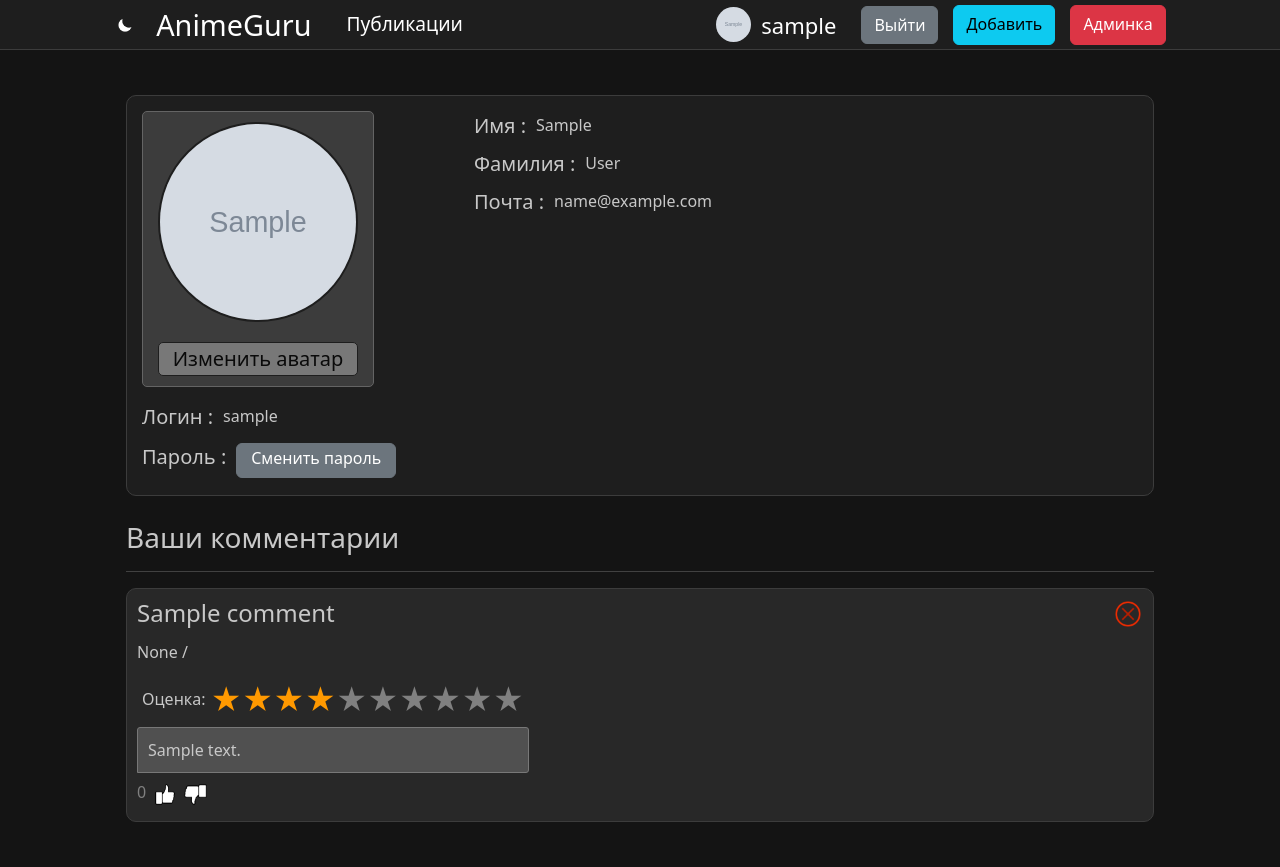
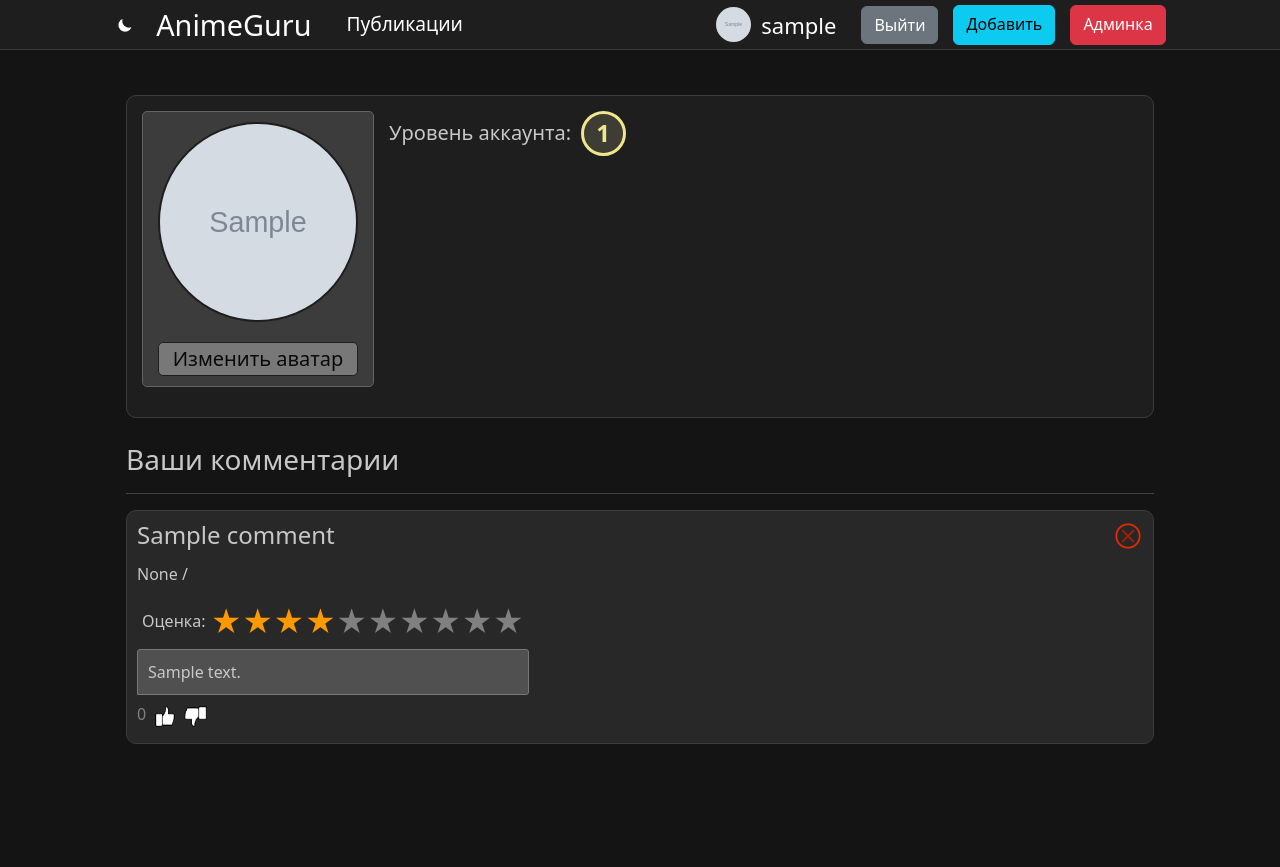
Before and after one commit to DimaPopkov/AnimeGuru, a Django app: page /user/ in a window 1280 px wide. After the commit the page ends 744 px from the top, so only its background shows below. Run offline with Django 5.2, Linux system fonts and the light colour scheme; a user stored in the database is signed in; tables that the repository leaves empty hold one stand-in row (values such as "Sample post"); grey boxes marked "Sample" are stand-in pictures; some libraries are stand-ins or nearby versions; some web fonts are replaced.

Commit message:
Beta vers 0.5.0 (Global system fixes + new functional for user + Copyright problem fix)

```diff
--- a/main/models.py
+++ b/main/models.py
@@ -151,7 +151,9 @@ class CommentAction(models.Model):
 class Profile(models.Model):
     user = models.OneToOneField(User, on_delete=models.CASCADE)
     image = models.ImageField(upload_to='avatars/', default="avatars/null_avatar.png", blank=True)
-    favourites = models.ManyToManyField(Product)
+    rank = models.IntegerField('Ранг пользователя', default=0)
+    color = models.TextField('Цвет пользователя', default='white')
+    favourites = models.ManyToManyField(Product, null=True, blank=True)
 
     def __str__(self):
         return self.user.username
--- a/main/templates/main/base.html
+++ b/main/templates/main/base.html
@@ -13,6 +13,7 @@
 
     <link id="favicon" rel="icon" href="{% static 'favicon2.ico' %}" type="image/x-icon">
 
+    <link rel="stylesheet" href="{% static './main/nickname.css' %}">
     <link rel="stylesheet" href="{% static './main/css.css' %}">
     <link rel="stylesheet" href="{% static './main/adaptive.css' %}">
 
@@ -25,7 +26,19 @@
     <script src="{% static 'main/js/swiper-bundle.min.js' %}"></script>
     <script src="{% static 'main/js/choices.min.js' %}"></script>
 </head>
-<body id="products-list-container" class="body">
+<body id="products-list-container" class="body" style="--rank-color:
+    {% if request.user.profile.rank >= 10 %}
+        rgb(255, 215, 0)
+    {% elif request.user.profile.rank >= 5 %}
+        rgb(220, 20, 60)
+    {% elif request.user.profile.rank >= 3 %}
+        rgb(255, 69, 0)
+    {% elif request.user.profile.rank == 1 %}
+        rgb(240, 230, 140)
+    {% elif request.user.profile.rank == 0 %}
+        rgb(100, 100, 100)
+    {% endif %}">
+
     <div id="preloader">
         <!-- <div class="loader-content"> -->
             <!-- <h1 id="btn_logo" class="btn_logo" href="{% url 'main' %}" style="font-family: 'Playwrite DE SAS', cursive;"> AnimeGuru </h1> -->
@@ -62,7 +75,14 @@
                     {% else %}
                         <img src={{ request.user.profile.image.url }} style="width: 35px; height: 35px; border-radius: 100px;">
                     {% endif %}
-                    <a id="nickname" href="{% url 'profile' %}" class = "login_status_bar_text"> {{ request.user.username }} </a>
+
+                    {% if request.user.profile.rank >= 3 %}
+                        <span class="animated-nickname" style="--user-color: {{ request.user.profile.color }};">
+                            <a id="nickname" href="{% url 'profile' %}" class = "login_status_bar_text"> {{ request.user.username }} </a>
+                        </span>
+                    {% else %}
+                        <a id="nickname" href="{% url 'profile' %}" class = "login_status_bar_text"> {{ request.user.username }} </a>
+                    {% endif %}
                 </div>
                 <form action="{% url 'logout' %}" method="post" style="display:inline;">
                     {% csrf_token %}
--- a/main/templates/main/main.html
+++ b/main/templates/main/main.html
@@ -189,6 +189,8 @@
             </div>
         </div>
     </div>
+
+    {% include "main/footer.html" %}
 
     <script>
         document.addEventListener('DOMContentLoaded', function() {
--- a/main/templates/main/profile.html
+++ b/main/templates/main/profile.html
@@ -6,15 +6,15 @@
 
 {% load static %}
 {% block content %}
-    <div class="card_container_main" style="padding: 20px 30px; color: rgb(200, 200, 200)">
+    <div class="card_container_main profile_container">
         <div class="profile_container_header">
             <div class="profile_container_header_block">
                 <div class="profile_container_header_block_info_flex" style="display: flex; flex-direction: column; align-items: start;">
-                    <div class="profile_container_header_block_info_flex_vis" style="">
+                    <div class="profile_container_header_block_info_flex_vis">
                         {% if request.user.profile.image != "avatars/null_avatar.png" %}
-                            <img src="{{ request.user.profile.image }}" id="avatar" alt="User Avatar" style="width:200px; height: 200px; margin-bottom: 20px; border-radius:100px; border: 2px solid rgb(30, 30, 30)">
+                            <img class="" src="{{ request.user.profile.image }}" id="avatar" alt="User Avatar" style="width:200px; height: 200px; margin-bottom: 20px; border-radius:100px; border: 2px solid rgb(30, 30, 30)">
                         {% else %}
-                            <img src="{{ request.user.profile.image.url }}" id="avatar" alt="Default Avatar" style="width:200px; height: 200px; margin-bottom: 20px; border-radius:100px;">
+                            <img class="" src="{{ request.user.profile.image.url }}" id="avatar" alt="Default Avatar" style="width:200px; height: 200px; margin-bottom: 20px; border-radius:100px;">
                         {% endif %}
 
                         <button id="changeAvatarBtn" style="width: 200px; border-radius: 5px; border: 1px solid rgb(30, 30, 30); background: rgb(120, 120, 120); color: rgb(10, 10, 10)">Изменить аватар</button>
@@ -36,48 +36,13 @@
                         </div>
                     </div>
                 </div>
-                <div class="profile_container_header_block_info_flex">
-                    <p> Логин : </p>
-                    <h5 style="padding-left: 10px"> {{ request.user.username }} </h5>
-                </div>
-                <div class="profile_container_header_block_info_flex">
-                    <p style="padding-top: 2px"> Пароль : </p>
-                    <button style="margin-left: 10px" class="btn btn-secondary profile_button_change_password"> Сменить пароль </button>
-                </div>
             </div>
 
             <div class="profile_container_header_block">
                 <div class="profile_container_header_block_info_flex">
-                    <p> Имя : </p>
-
-                    {% if request.user.first_name %}
-                        <h5 style="padding-left: 10px"> {{ request.user.first_name }} </h5>
-                    {% else %}
-                        <h5 style="padding-left: 10px"> Нет данных </h5>
-                    {% endif %}
+                    <p class="profile_p_level_title"> Уровень аккаунта: </p>
+                    <p class="profile_p_level"> {{ request.user.profile.rank }} </p>
                 </div>
-                <div class="profile_container_header_block_info_flex">
-                    <p> Фамилия : </p>
-
-                    {% if request.user.first_name %}
-                        <h5 style="padding-left: 10px"> {{ request.user.last_name }} </h5>
-                    {% else %}
-                        <h5 style="padding-left: 10px"> Нет данных </h5>
-                    {% endif %}
-                </div>
-                <div class="profile_container_header_block_info_flex">
-                    <p> Почта : </p>
-
-                    {% if request.user.email %}
-                        <h5 style="padding-left: 10px"> {{ request.user.email }} </h5>
-                    {% else %}
-                        <h5 style="padding-left: 10px"> Нет данных </h5>
-                    {% endif %}
-                </div>
-            </div>
-
-            <div class="profile_container_header_block change_button">
-
             </div>
         </div>
 
--- a/main/urls.py
+++ b/main/urls.py
@@ -19,11 +19,12 @@ urlpatterns = [
     path('edit_comments/<str:product_name>/', views.edit_comments, name='edit_comments'),
     path('delete_comments/<str:product_name>/<str:id>/', views.delete_comments, name='delete_comments'),
     path('card/<str:product_name>/', views.card, name="card"),
-    path('login/', include('login.urls'), name="login"),
+    path('login/', include('login.urls')),
     path('logout/', LogoutView.as_view(next_page=reverse_lazy('main')), name='logout'),
     path('user/', views.profile, name='profile'),
     path('user/change-avatar', views.profile_change_avatar, name='profile_change_avatar'),
     path('AI/chat', views.AIchat, name='AIchat'),
     path('AI/history', views.AIhistory, name='AIhistory'),
     path('posts/', include('posts.urls'), name='posts'),
+    path('copyright/', views.copyright, name='copyright'),
 ] + static(settings.MEDIA_URL, document_root=settings.MEDIA_ROOT)
--- a/main/views.py
+++ b/main/views.py
@@ -13,6 +13,14 @@ from .forms import ProductForm
 import re, json, requests, Levenshtein
 
 # Create your views here.
+
+def copyright(request):
+    data = {
+        'title' : 'Copyright Policy',
+    }
+
+    return render(request, 'main/copyright.html', data)
+
 def main(request):
     try:
         theme = request.session['courent_theme']
--- a/posts/templates/posts/main.html
+++ b/posts/templates/posts/main.html
@@ -230,6 +230,8 @@
         </div>
     </div>
 
+    {% include "main/footer.html" %}
+
     <script>
         function getCookie(name) {
             let cookieValue = null;
--- a/project/settings.py
+++ b/project/settings.py
@@ -76,6 +76,11 @@ UNFOLD = {
                         "title": _("Users"),
                         "icon": "person",
                         "link": reverse_lazy("admin:auth_user_changelist"),
+                    },
+                    {
+                        "title": _("Profiles"),
+                        "icon": "person",
+                        "link": reverse_lazy("admin:main_profile_changelist"),
                     },
                     {
                         "title": _("Users Activity Logs"),
--- a/static/main/adaptive.css
+++ b/static/main/adaptive.css
@@ -377,6 +377,13 @@
     h1{
         font-size: calc(1rem + 1.5vw);;
     }
+    .profile_container{
+        padding: 10px 15px;
+    }
+    .profile_container_header_block_info_flex_vis img{
+        width: 150px;
+        height: 150px;
+    }
 }
 @media screen and (max-width: 650px){
     .login_button{
--- a/static/main/css.css
+++ b/static/main/css.css
@@ -109,6 +109,37 @@ body{
     width: 100%;
     min-height: 100vh;
     height: auto;
+}
+
+footer{
+    width: 100%;
+    height: 200px;
+
+    background-color: rgba(100, 100, 100, 0.1);
+
+    display: flex;
+    flex-direction: column;
+
+    align-items: center;
+    justify-content: center;
+
+    color: rgb(200, 200, 200);
+}
+
+footer a{
+    color: var(--color-accent);
+    text-decoration: none;
+}
+
+.footer-container{
+    width: 60%;
+
+    display: flex;
+    justify-content: space-around;
+}
+
+.footer-container ul{
+    padding-left: 0;
 }
 
 select:focus {
@@ -2371,9 +2402,17 @@ input[type="checkbox"]:checked::after {
 
 
 /* ------- PROFILE -------- */
+
+.profile_container {
+    padding: 20px 30px;
+    color: rgb(200, 200, 200)
+}
+
 .profile_container_header{
     display: flex;
     flex-direction: row;
+
+    column-gap: 15px;
 
     background-color: #1e1e1e;
 
@@ -2386,19 +2425,47 @@ input[type="checkbox"]:checked::after {
 .profile_container_header_block{
     display: flex;
     flex-direction: column;
-    width: 50%;
+    /* width: 50%; */
 
     font-size: 20px;
     font-weight: 400;
 }
 
-.change_button{}
-
 .profile_container_header_block_info_flex{
     display: flex;
     flex-direction: row;
-
+}
+
+.profile_p_level_title{
+    margin-right: 10px;
+    margin-bottom: 2px;
+
+    text-align: center;
     align-items: center;
+    align-content: center;
+}
+
+.profile_p_level{
+    width: 45px;
+    height: 45px;
+
+    border-radius: 100%;
+
+    border: 3px solid var(--rank-color);
+
+    color: var(--rank-color);
+
+    font-weight: 600;
+    font-size: 24px;
+
+    align-items: center;
+    text-align: center;
+    align-content: center;
+
+    background-color: color-mix(in srgb, var(--rank-color) 10%, rgba(255, 255, 255, 0.05));
+
+    margin-bottom: 0;
+    padding: 0 1px 2px 0;
 }
 
 .profile_container_header_block_info_flex_vis{
@@ -2807,7 +2874,7 @@ input[type="checkbox"]:checked::after {
 
     transition: 0.3s;
 
-    background: rgba(20, 20, 20, 0.75);
+    background: rgba(20, 20, 20, 0.98);
     background-blend-mode: multiply;
 }
 
```
Also changed, not shown: main/templates/main/card.html (+48 -15 lines), main/templates/main/copyright.html (added, +35 -0 lines), main/templates/main/footer.html (added, +35 -0 lines), static/main/nickname.css (added, +37 -0 lines), main/migrations/0081_profile_rank.py (added), main/migrations/0082_profile_color_alter_profile_favourites.py (added), static/favicon.jpg (added), static/favicon3.jpg (added).
